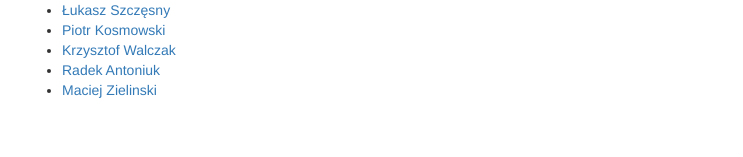
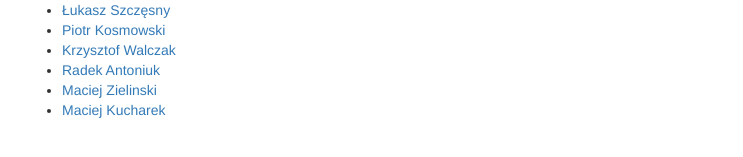
Before and after one commit to microhackathon-2015-03-juglodz/microhackathon-2015-03-juglodz.github.io, a Jekyll site: the page built from index.md, in a window 1280 px wide and 900 px high, scrolled down 2769 px. Shown: the part 735-892 px from the top of the window, without its empty margins (268-1011 px from the left). Built offline with Jekyll 4.4.1, drawn with Linux system fonts in a browser that asks for light colours; Markdown is read by kramdown in place of the engine named in the settings.

Commit message:
Added mkucharek as an attendee

```diff
--- a/_data/attendees.yml
+++ b/_data/attendees.yml
@@ -17,3 +17,6 @@
 
 - name: Maciej Zielinski
   github_username: mzielinski
+
+- name: Maciej Kucharek
+  github_username: mkucharek
```
